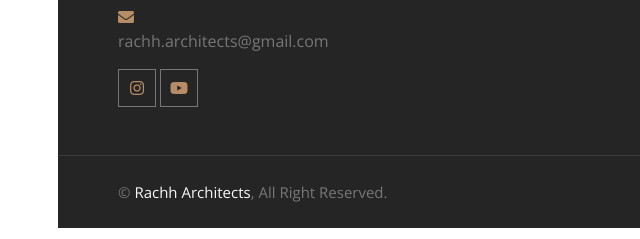
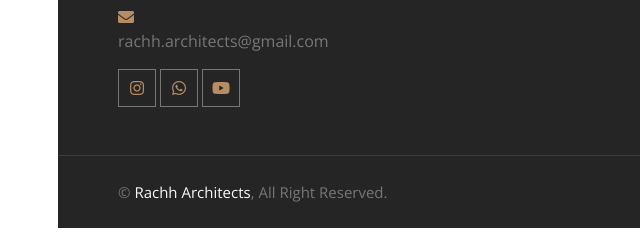
Before and after one commit to patidarayush11/rachharchitects, a plain HTML site: page index.html in a window 1280 px wide. Shown: the part 5590-5829 px from the top of the page, 0-640 px from the left. Drawn offline with nearby package versions, Linux system fonts and the light colour scheme.

Commit message:
Update index.html
added whatsapp link

```diff
--- a/index.html
+++ b/index.html
@@ -612,6 +612,7 @@
                     <div class="d-flex pt-2">
                         <a class="btn btn-square btn-outline-body me-1" target="_blank"  href="https://instagram.com/rachh_architects"><i class="fab fa-instagram"></i></a>
                        <!-- <a class="btn btn-square btn-outline-body me-1" href="https://facebook.com/freewebsitecode/"><i class="fab fa-facebook-f"></i></a>-->
+                        <a class="btn btn-square btn-outline-body me-1" href="https://wa.me/919209887965"><i class="fab fa-whatsapp"></i></a>
                         <a class="btn btn-square btn-outline-body me-1" target="_blank" href="https://www.youtube.com/@rachharchitects"><i class="fab fa-youtube"></i></a>
                         <!--<a class="btn btn-square btn-outline-body me-0" href="https://freewebsitecreate.net/"><i class="fab fa-linkedin-in"></i></a>-->
                     </div>
```
